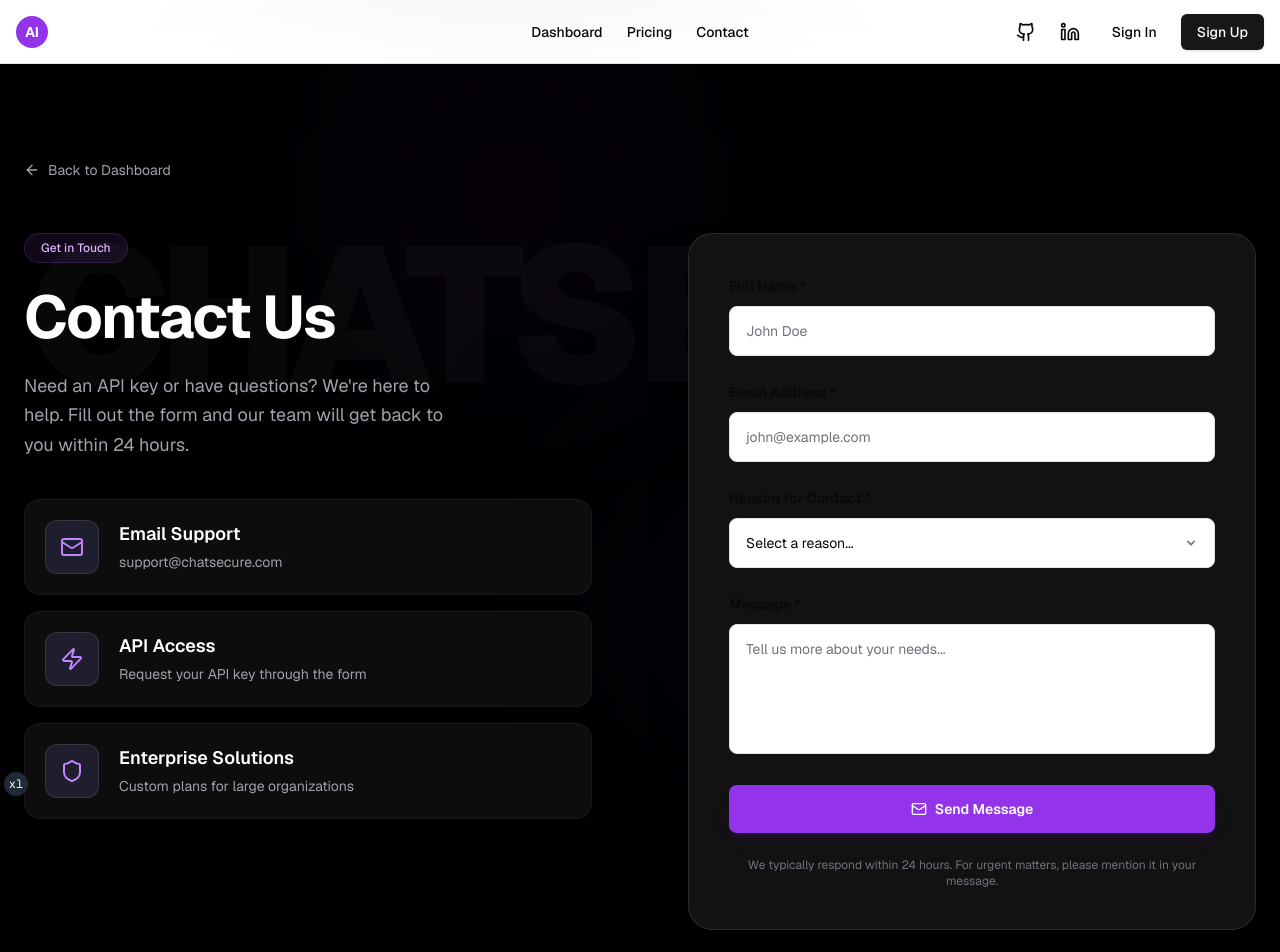
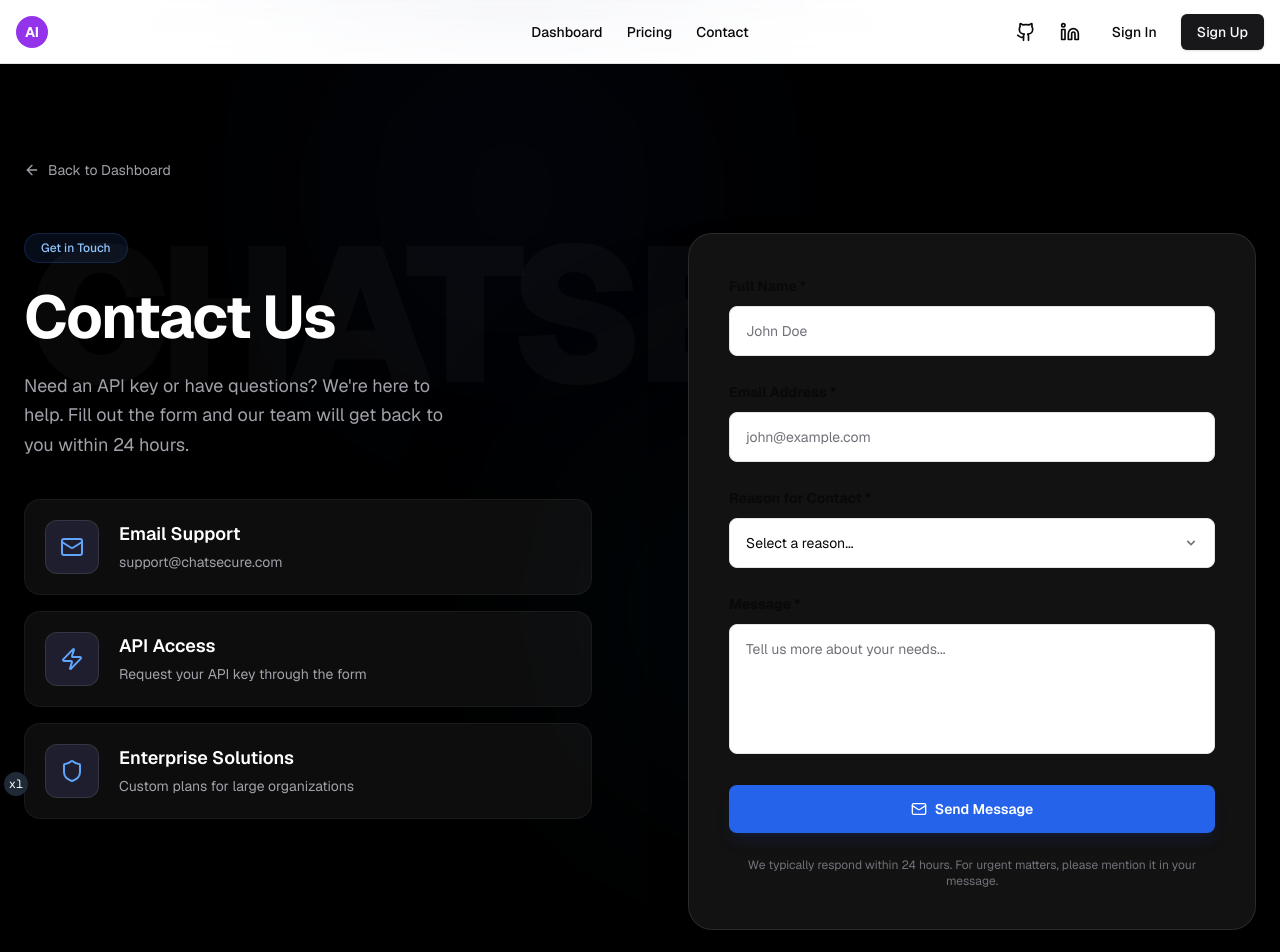
Before and after one commit to 01mohitjangid/ChatSecure, a Next.js app: page /contact in a window 1280 px wide. Shown: the top 952 px of the page. Built offline with nearby package versions, Linux system fonts and the light colour scheme; no server answers.

Commit message:
feat: implement a new contact page including a submission form and contact information display.

```diff
--- a/app/contact/_components/contact-info.tsx
+++ b/app/contact/_components/contact-info.tsx
@@ -44,9 +44,9 @@ function ContactInfoItem({
             initial={{ opacity: 0, y: 10 }}
             animate={{ opacity: 1, y: 0 }}
             transition={{ delay, duration: 0.5 }}
-            className="flex items-start gap-5 bg-white/5 p-5 rounded-2xl border border-white/5 hover:border-purple-500/30 hover:bg-white/[0.07] transition-all group"
+            className="flex items-start gap-5 bg-white/5 p-5 rounded-2xl border border-white/5 hover:border-blue-500/30 hover:bg-white/[0.07] transition-all group"
         >
-            <div className="p-3.5 rounded-xl bg-[#1e1e2e] border border-white/10 text-purple-400 group-hover:text-purple-300 group-hover:bg-purple-500/20 transition-colors">
+            <div className="p-3.5 rounded-xl bg-[#1e1e2e] border border-white/10 text-blue-400 group-hover:text-blue-300 group-hover:bg-blue-500/20 transition-colors">
                 <Icon className="size-6" />
             </div>
             <div>
--- a/app/contact/page.tsx
+++ b/app/contact/page.tsx
@@ -11,7 +11,7 @@ export default function ContactPage() {
     const y1 = useTransform(scrollY, [0, 500], [0, 150])
 
     return (
-        <div className="min-h-screen bg-black text-white selection:bg-purple-500/30 font-sans relative overflow-hidden">
+        <div className="min-h-screen bg-black text-white selection:bg-blue-500/30 font-sans relative overflow-hidden">
             {/* Background Effects */}
             <div className="fixed inset-0 bg-grid-white/[0.02] bg-[size:50px_50px] pointer-events-none" />
 
@@ -25,8 +25,8 @@ export default function ContactPage() {
                 </h1>
             </motion.div>
 
-            <div className="fixed top-0 left-1/4 size-96 bg-purple-900/20 rounded-full blur-[128px] pointer-events-none opacity-50" />
-            <div className="fixed bottom-0 right-1/4 size-96 bg-indigo-900/20 rounded-full blur-[128px] pointer-events-none opacity-50" />
+            <div className="fixed top-0 left-1/4 size-96 bg-blue-900/20 rounded-full blur-[128px] pointer-events-none opacity-50" />
+            <div className="fixed bottom-0 right-1/4 size-96 bg-sky-900/20 rounded-full blur-[128px] pointer-events-none opacity-50" />
 
             <div className="container relative mx-auto px-4 md:px-6 py-12 lg:py-24 max-w-7xl z-10">
                 {/* Back Link */}
@@ -49,7 +49,7 @@ export default function ContactPage() {
                         className="space-y-10"
                     >
                         <div className="space-y-6">
-                            <span className="inline-flex items-center px-4 py-1.5 rounded-full border border-purple-500/20 bg-purple-500/10 text-xs font-medium text-purple-300">
+                            <span className="inline-flex items-center px-4 py-1.5 rounded-full border border-blue-500/20 bg-blue-500/10 text-xs font-medium text-blue-300">
                                 Get in Touch
                             </span>
                             <h1 className="text-5xl md:text-6xl font-bold tracking-tight text-white">
--- a/components/contact-form.tsx
+++ b/components/contact-form.tsx
@@ -44,7 +44,7 @@ export function ContactForm() {
           placeholder="John Doe"
           required
           disabled={isSubmitting}
-          className="w-full rounded-lg border border-border bg-background px-4 py-3.5 text-sm text-foreground placeholder:text-muted-foreground focus:outline-none focus:ring-2 focus:ring-purple-600/50 focus:border-purple-600 transition-all disabled:opacity-50"
+          className="w-full rounded-lg border border-border bg-background px-4 py-3.5 text-sm text-foreground placeholder:text-muted-foreground focus:outline-none focus:ring-2 focus:ring-blue-600/50 focus:border-blue-600 transition-all disabled:opacity-50"
         />
       </div>
 
@@ -59,7 +59,7 @@ export function ContactForm() {
           placeholder="john@example.com"
           required
           disabled={isSubmitting}
-          className="w-full rounded-lg border border-border bg-background px-4 py-3.5 text-sm text-foreground placeholder:text-muted-foreground focus:outline-none focus:ring-2 focus:ring-purple-600/50 focus:border-purple-600 transition-all disabled:opacity-50"
+          className="w-full rounded-lg border border-border bg-background px-4 py-3.5 text-sm text-foreground placeholder:text-muted-foreground focus:outline-none focus:ring-2 focus:ring-blue-600/50 focus:border-blue-600 transition-all disabled:opacity-50"
         />
       </div>
 
@@ -73,7 +73,7 @@ export function ContactForm() {
             name="reason"
             required
             disabled={isSubmitting}
-            className="w-full rounded-lg border border-border bg-background px-4 py-3.5 text-sm text-foreground focus:outline-none focus:ring-2 focus:ring-purple-600/50 focus:border-purple-600 transition-all disabled:opacity-50 appearance-none"
+            className="w-full rounded-lg border border-border bg-background px-4 py-3.5 text-sm text-foreground focus:outline-none focus:ring-2 focus:ring-blue-600/50 focus:border-blue-600 transition-all disabled:opacity-50 appearance-none"
           >
             <option value="" className="bg-background">Select a reason...</option>
             <option value="api-key" className="bg-background">Request API Key</option>
@@ -101,7 +101,7 @@ export function ContactForm() {
           placeholder="Tell us more about your needs..."
           required
           disabled={isSubmitting}
-          className="w-full rounded-lg border border-border bg-background px-4 py-3.5 text-sm text-foreground placeholder:text-muted-foreground focus:outline-none focus:ring-2 focus:ring-purple-600/50 focus:border-purple-600 transition-all resize-none disabled:opacity-50"
+          className="w-full rounded-lg border border-border bg-background px-4 py-3.5 text-sm text-foreground placeholder:text-muted-foreground focus:outline-none focus:ring-2 focus:ring-blue-600/50 focus:border-blue-600 transition-all resize-none disabled:opacity-50"
         />
       </div>
 
@@ -109,7 +109,7 @@ export function ContactForm() {
         type="submit"
         size="lg"
         disabled={isSubmitting}
-        className="w-full h-12 bg-purple-600 hover:bg-purple-700 text-white font-semibold rounded-lg shadow-lg shadow-purple-900/20 transition-all hover:scale-[1.02] disabled:opacity-50 disabled:hover:scale-100"
+        className="w-full h-12 bg-blue-600 hover:bg-blue-700 text-white font-semibold rounded-lg shadow-lg shadow-blue-900/20 transition-all hover:scale-[1.02] disabled:opacity-50 disabled:hover:scale-100"
       >
         <Mail className="mr-2 size-4" />
         {isSubmitting ? 'Sending...' : 'Send Message'}
```
